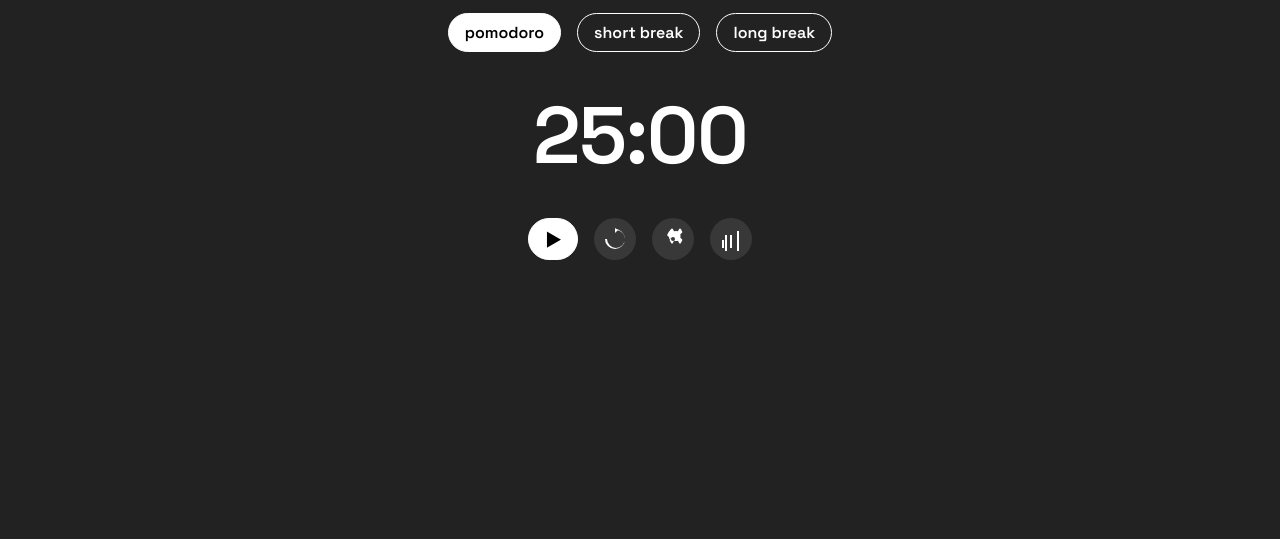
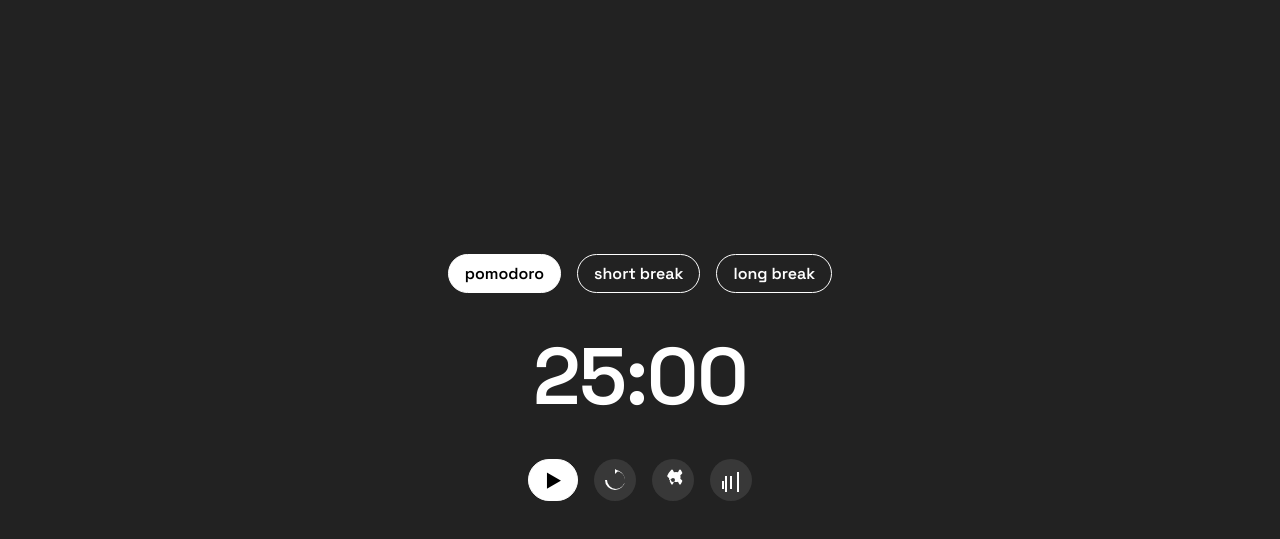
Before and after one commit to ssspace1/ss_pomodoro-timer, a website: page public/index.html in a window 1280 px wide. Shown: the part 59-598 px from the top of the page. Drawn offline with Linux system fonts and the light colour scheme.

Commit message:
Fix route configuration and update UI elements

```diff
--- a/public/index.html
+++ b/public/index.html
@@ -3,7 +3,7 @@
 <head>
   <meta charset="UTF-8"/>
   <meta name="viewport" content="width=device-width,initial-scale=1">
-  <title>Pomodoro Timer (Auto Monotone Theme)</title>
+  <title>Pomodoro Timer</title>
   <link href="https://fonts.googleapis.com/css2?family=Space+Grotesk:wght@600&family=Inter:wght@100..900&display=swap" rel="stylesheet">
   <link rel="stylesheet" href="./style.css">
 </head>
@@ -15,7 +15,8 @@
     <div id="daily-work-time">Today's Work: <span id="dailyWorkDisplay">00:00:00</span></div>
   </div>
 
-  <div id="main-content">
+  <!-- メインコンテナはpomodoro-containerにする -->
+  <div id="pomodoro-container">
     <div class="mode-selection">
       <label class="form-check">
         <input class="form-check-input" type="radio" name="timerType" value="pomodoro" checked>
@@ -58,7 +59,6 @@
     </div>
   </div>
 
-  <!-- Settings Modal -->
   <div id="settingsModal" class="modal hidden">
     <div class="modal-content">
       <h2>Settings</h2>
@@ -83,7 +83,6 @@
     </div>
   </div>
 
-  <!-- Stats Modal -->
   <div id="statsModal" class="modal hidden">
     <div class="modal-content stats-modal-content">
       <h2>Work Stats</h2>
--- a/public/style.css
+++ b/public/style.css
@@ -4,33 +4,39 @@ html,body {
   font-family:'Space Grotesk',sans-serif;
   color:#fff;
   background:none;
+  display:flex; flex-direction:column;
 }
+
 #bg-wrapper {
   position:fixed; top:0; left:0; right:0; bottom:0;
   background:#222;
   z-index:-1;
 }
+
 #top-bar {
+  flex:0 0 auto;
   display:flex; align-items:center; justify-content:space-between;
   padding:1rem;
-  flex:0 0 auto;
 }
+
 .logo { max-width:100px; }
 #daily-work-time {
   background:rgba(0,0,0,0.5); padding:5px 10px; border-radius:5px;
   font-size:0.9rem; font-weight:600;
 }
 
-#main-content {
-  flex:1; display:flex; flex-direction:column; align-items:center; justify-content:center;
+#pomodoro-container {
+  flex:1;
+  display:flex;
+  flex-direction:column;
+  align-items:center;
+  justify-content:center;
   text-align:center;
   gap:2rem;
 }
 
 .mode-selection {
-  display:inline-flex; gap:1rem;
-  align-items:center;
-  justify-content:center;
+  display:inline-flex; gap:1rem; align-items:center; justify-content:center;
 }
 .form-check {
   display:inline-flex;
```
